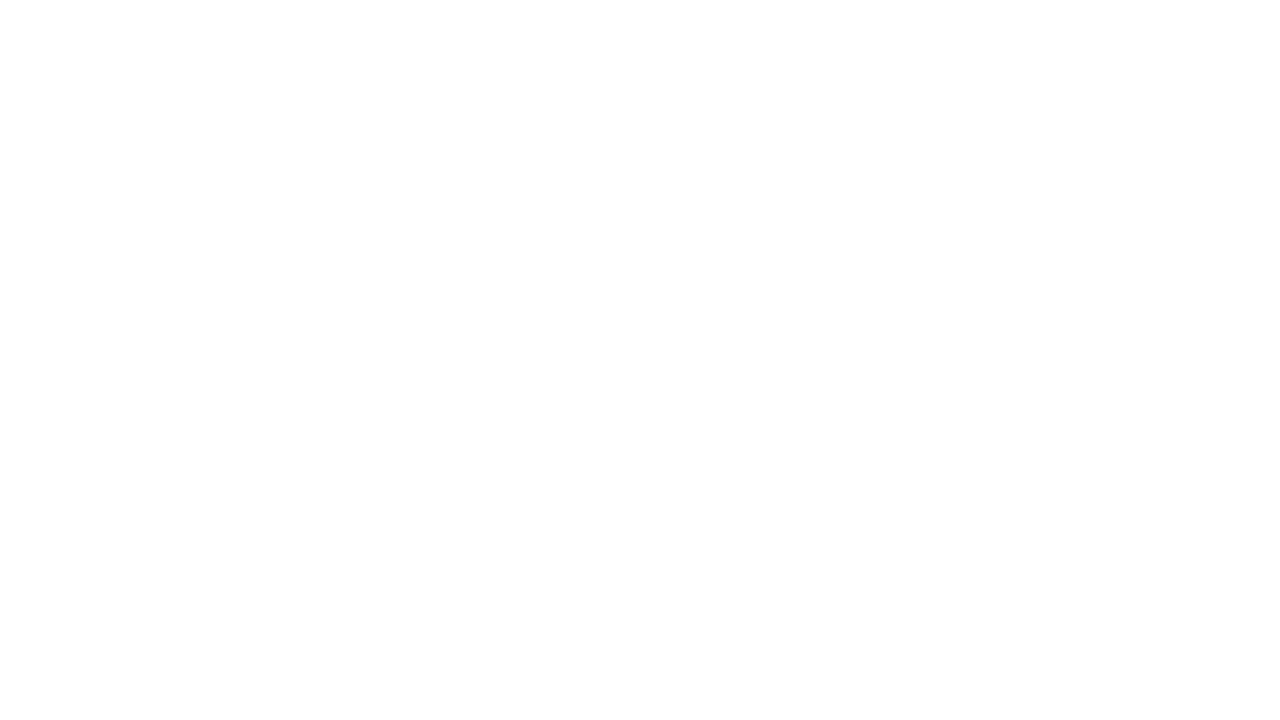
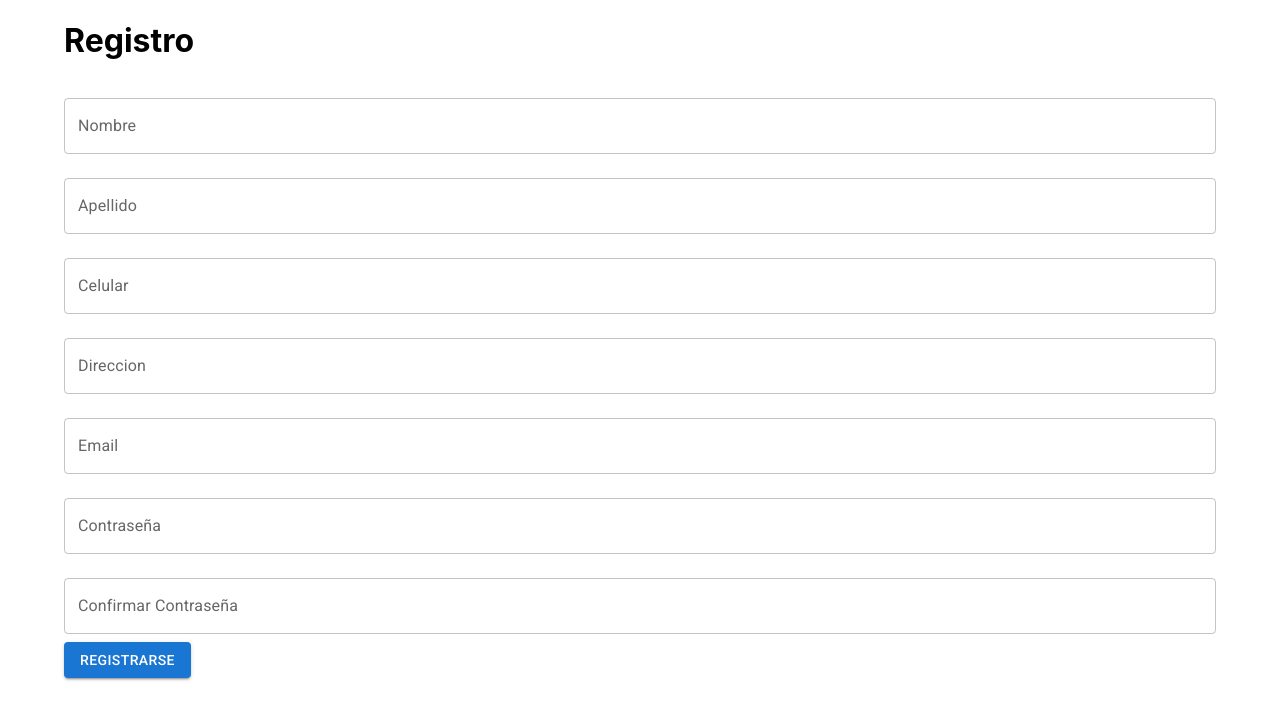
Before and after one commit to JoseM-18/FrontEnd-Agromerque, a React (Create React App) app in the folder client/: page /register in a window 1280 px wide. Before the commit this address had no page. Shown: the top 720 px of the page. Built offline with nearby package versions, Linux system fonts and the light colour scheme.

Commit message:
creacion del registerForm

```diff
--- a/client/package.json
+++ b/client/package.json
@@ -7,6 +7,7 @@
     "@emotion/react": "^11.11.0",
     "@emotion/styled": "^11.11.0",
     "@mui/icons-material": "^5.11.16",
+    "@mui/lab": "^5.0.0-alpha.132",
     "@mui/material": "^5.13.3",
     "@testing-library/jest-dom": "^5.16.5",
     "@testing-library/react": "^13.4.0",
--- a/client/src/App.js
+++ b/client/src/App.js
@@ -1,6 +1,7 @@
 import { BrowserRouter, Routes , Route} from 'react-router-dom'
 import LoginForm from './components/LoginForm'
 import Navbar from './components/Navbar'
+import RegisterForm from './components/RegisterForm'
 import { Container } from '@mui/material'
 
 function App() {
@@ -11,6 +12,7 @@ function App() {
       <Routes>
         <Route path="/" element={ <Navbar /> } />
         <Route path="/login" element={ <LoginForm /> } />
+        < Route path= "/register" element ={<RegisterForm/>}/>
       </Routes>
       </Container>
     </BrowserRouter>
--- a/client/src/components/Navbar.js
+++ b/client/src/components/Navbar.js
@@ -18,12 +18,12 @@ function Navbar() {
         </Typography>
           <Search />
         <dev className='botones'>
-        <Link href="/login" >
-          <Button  variant="contained" color="success">Iniciar Sesión</Button>
+          <Link href="/login" >
+            <Button  variant="contained" color="success">Iniciar Sesión</Button>
+            </Link>
+          <Link href="/register"  >
+            <Button variant="contained" color="success">Registrarse</Button>
           </Link>
-        <Link href="/register"  >
-          <Button variant="contained" color="success">Registrarse</Button>
-        </Link>
         </dev>
       </Toolbar>
     </AppBar>
--- /dev/null
+++ b/client/src/components/RegisterForm.js
@@ -0,0 +1,93 @@
+import React from 'react';
+import TextField from '@mui/material/TextField';
+import Button from '@mui/material/Button';
+import DatePicker from '@mui/lab/DatePicker';
+import { useState } from 'react';
+
+
+function RegisterForm() {
+
+  const [selectedDate, setSelectedDate] = useState(null)
+
+  const handleSubmit = (event) => {
+    event.preventDefault();
+    // Lógica para manejar el envío del formulario de registro
+
+  };
+
+  const handleDateChange = (date) => {
+    setSelectedDate(date);
+  };
+
+
+  return (
+    <div className="register">
+      <h1>Registro</h1>
+      <form onSubmit={handleSubmit}>
+        <TextField
+          label="Nombre"
+          variant="outlined"
+          fullWidth
+          margin="normal"
+        />
+
+        <TextField
+          label="Apellido"
+          variant="outlined"
+          fullWidth
+          margin="normal"
+        />
+
+        <TextField
+          label="Celular"
+          variant="outlined"
+          type='number'
+          fullWidth
+          margin="normal"
+        />
+
+        <TextField
+          label="Direccion"
+          variant="outlined"
+          fullWidth
+          margin="normal"
+        />
+
+        <DatePicker
+          label="Fecha de nacimiento"
+          value={selectedDate}
+          onChange={handleDateChange}
+          renderInput={(params) => <TextField {...params} variant="outlined" margin="normal" />}
+          margin="normal"
+          fullWidth
+        />
+
+        <TextField
+          label="Email"
+          variant="outlined"
+          fullWidth
+          margin="normal"
+        />
+        <TextField
+          label="Contraseña"
+          variant="outlined"
+          type="password"
+          fullWidth
+          margin="normal"
+        />
+        <TextField
+          label="Confirmar Contraseña"
+          variant="outlined"
+          type="password"
+          fullWidth
+          margin="normal"
+        />
+        <Button type="submit" variant="contained" color="primary">
+          Registrarse
+        </Button>
+      </form>
+    </div>
+  );
+}
+
+export default RegisterForm;
--- a/client/src/components/css/Navbar.css
+++ b/client/src/components/css/Navbar.css
@@ -2,7 +2,6 @@
   background-color: green;
   display: flex;
   justify-content: space-between;
-
 }
 
 .nombreTool{
@@ -10,8 +9,6 @@
   font-size: 1.5em;
   font-weight: bold;
   flex-grow: inherit;
-
-
 }
 
 .botones{
```
Also changed, not shown: client/src/components/Target.js (added, +12 -0 lines), client/dependencias.txt, client/src/components/css/Target.css (added), 1 other file (tests, documents, lock files or other folders).
